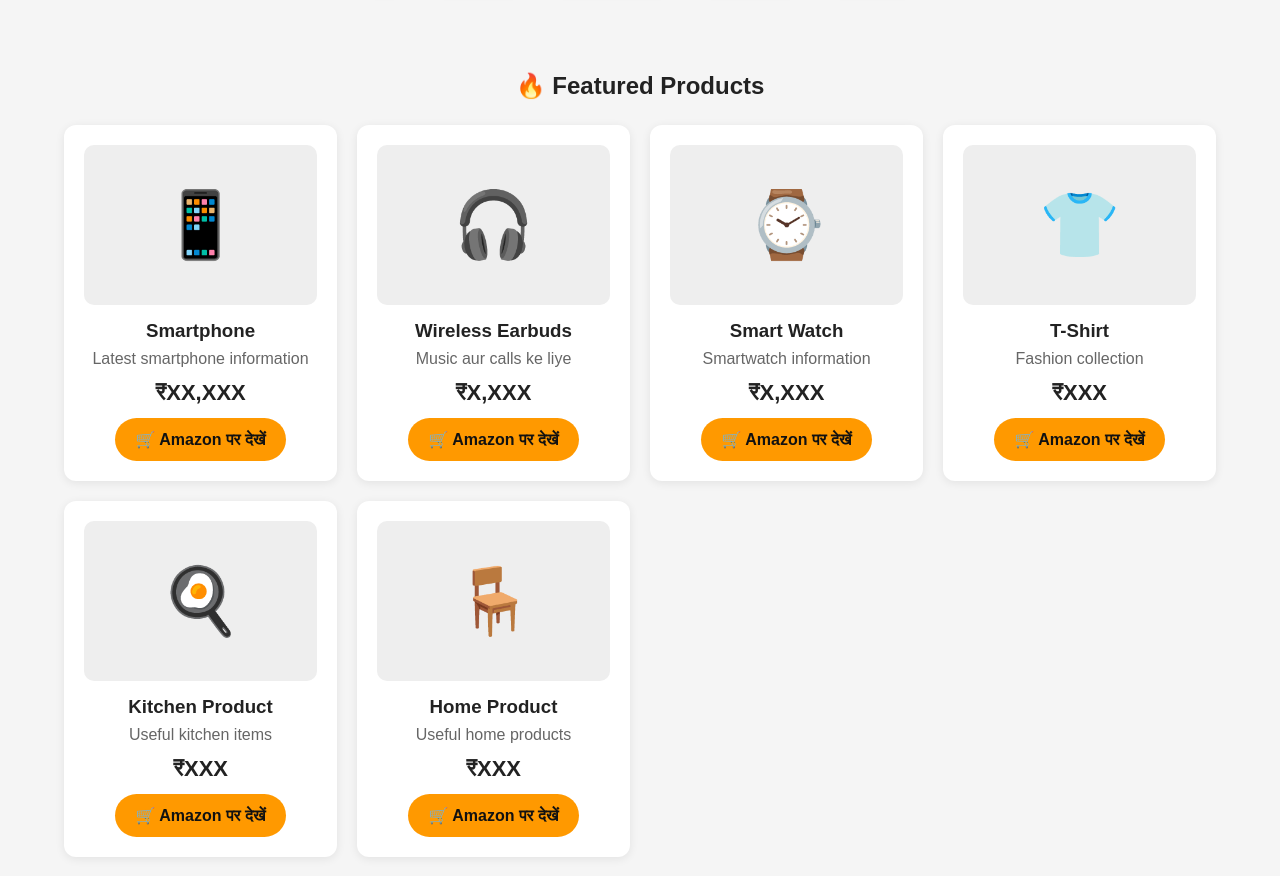
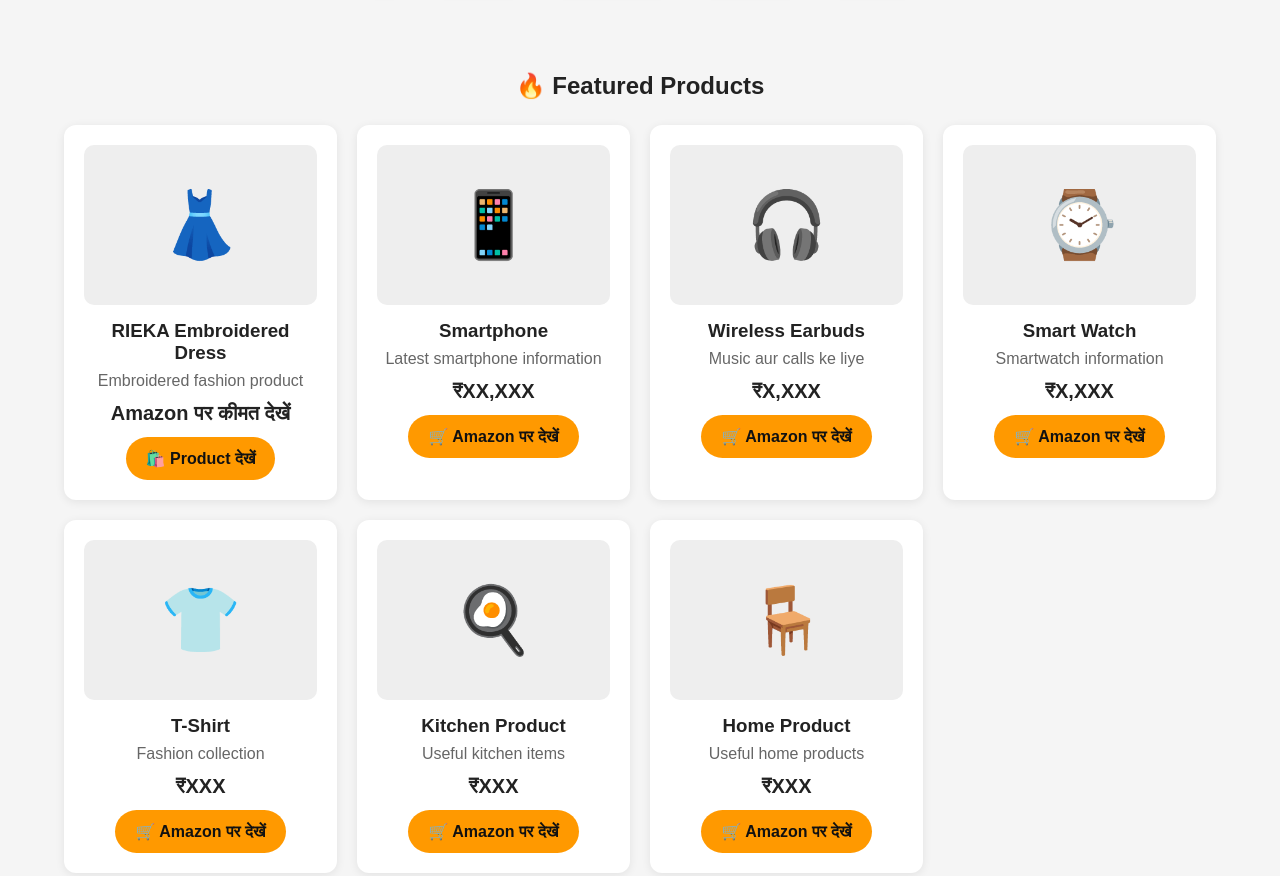
Before and after one commit to nilpal559-ux/zappoza, a plain HTML site: page index.html in a window 1280 px wide. Shown: the part 500-1376 px from the top of the page. Drawn offline with Linux system fonts and the light colour scheme.

Commit message:
Update index.html

````diff
--- a/index.html
+++ b/index.html
@@ -1,13 +1,17 @@
 ```html
 <!DOCTYPE html>
 <html lang="hi">
+
 <head>
     <meta charset="UTF-8">
-    <meta name="viewport" content="width=device-width, initial-scale=1.0">
+
+    <meta name="viewport"
+          content="width=device-width, initial-scale=1.0">
 
     <title>Zappoza - Smart Shopping</title>
 
     <style>
+
         * {
             margin: 0;
             padding: 0;
@@ -21,13 +25,16 @@
         }
 
         /* HEADER */
+
         header {
             background: #111;
             color: white;
             padding: 18px 5%;
+
             display: flex;
             justify-content: space-between;
             align-items: center;
+
             flex-wrap: wrap;
             gap: 15px;
         }
@@ -51,11 +58,15 @@
             color: #ff9900;
         }
 
+
         /* HERO */
+
         .hero {
             text-align: center;
             padding: 55px 20px;
-            background: linear-gradient(135deg, #fff1d6, #ffffff);
+
+            background:
+                linear-gradient(135deg, #fff1d6, #ffffff);
         }
 
         .hero h1 {
@@ -75,14 +86,21 @@
         .search {
             width: 90%;
             max-width: 650px;
+
             padding: 15px 20px;
+
             border: 1px solid #ccc;
+
             border-radius: 30px;
+
             font-size: 16px;
+
             outline: none;
         }
 
+
         /* SECTION */
+
         .section {
             padding: 40px 5%;
         }
@@ -92,52 +110,80 @@
             margin-bottom: 25px;
         }
 
+
         /* CATEGORIES */
+
         .categories {
             display: flex;
+
             flex-wrap: wrap;
+
             justify-content: center;
+
             gap: 12px;
         }
 
         .category-btn {
             border: none;
+
             background: white;
+
             padding: 13px 20px;
+
             border-radius: 25px;
+
             cursor: pointer;
+
             font-size: 15px;
-            box-shadow: 0 2px 8px rgba(0,0,0,0.08);
+
+            box-shadow:
+                0 2px 8px rgba(0,0,0,0.08);
         }
 
         .category-btn:hover {
             background: #ff9900;
         }
 
+
         /* PRODUCTS */
+
         .products {
             display: grid;
+
             grid-template-columns:
                 repeat(auto-fit, minmax(220px, 1fr));
+
             gap: 20px;
         }
 
         .product {
             background: white;
+
             padding: 20px;
+
             border-radius: 12px;
+
             text-align: center;
-            box-shadow: 0 2px 10px rgba(0,0,0,0.08);
+
+            box-shadow:
+                0 2px 10px rgba(0,0,0,0.08);
         }
 
         .product-image {
             height: 160px;
+
             background: #eee;
+
             border-radius: 10px;
+
             display: flex;
+
             justify-content: center;
+
             align-items: center;
+
             font-size: 65px;
+
             margin-bottom: 15px;
         }
 
@@ -151,19 +197,29 @@
         }
 
         .price {
-            font-size: 22px;
+            font-size: 20px;
+
             font-weight: bold;
+
             margin: 12px 0;
         }
 
+
         /* BUTTON */
+
         .btn {
             display: inline-block;
+
             background: #ff9900;
+
             color: #111;
+
             padding: 12px 20px;
+
             border-radius: 25px;
+
             text-decoration: none;
+
             font-weight: bold;
         }
 
@@ -171,29 +227,43 @@
             background: #ffb52e;
         }
 
+
         /* NO RESULT */
+
         .no-result {
             display: none;
+
             text-align: center;
+
             font-size: 18px;
+
             padding: 30px;
         }
 
+
         /* FOOTER */
+
         footer {
             background: #111;
+
             color: white;
+
             text-align: center;
+
             padding: 30px;
+
             margin-top: 30px;
         }
 
         footer p {
             margin-top: 8px;
+
             color: #ccc;
         }
 
+
         /* MOBILE */
+
         @media (max-width: 600px) {
 
             .hero h1 {
@@ -202,19 +272,26 @@
 
             nav {
                 width: 100%;
+
                 text-align: center;
             }
 
             .product-image {
                 height: 140px;
             }
+
         }
+
     </style>
+
 </head>
+
 
 <body>
 
+
 <!-- HEADER -->
+
 <header>
 
     <div class="logo">
@@ -222,16 +299,30 @@
     </div>
 
     <nav>
-        <a href="#">Home</a>
-        <a href="#categories">Categories</a>
-        <a href="#products">Products</a>
-        <a href="#contact">Contact</a>
+
+        <a href="#">
+            Home
+        </a>
+
+        <a href="#categories">
+            Categories
+        </a>
+
+        <a href="#products">
+            Products
+        </a>
+
+        <a href="#contact">
+            Contact
+        </a>
+
     </nav>
 
 </header>
 
 
-<!-- HERO + SEARCH -->
+<!-- HERO -->
+
 <section class="hero">
 
     <h1>
@@ -253,40 +344,59 @@
 
 
 <!-- CATEGORIES -->
-<section class="section" id="categories">
 
-    <h2>🛍️ Categories</h2>
+<section
+    class="section"
+    id="categories">
+
+    <h2>
+        🛍️ Categories
+    </h2>
 
     <div class="categories">
 
         <button
             class="category-btn"
             onclick="filterCategory('all')">
+
             All
+
         </button>
+
 
         <button
             class="category-btn"
             onclick="filterCategory('mobile')">
+
             📱 Mobile
+
         </button>
+
 
         <button
             class="category-btn"
             onclick="filterCategory('electronics')">
+
             💻 Electronics
+
         </button>
+
 
         <button
             class="category-btn"
             onclick="filterCategory('fashion')">
+
             👕 Fashion
+
         </button>
+
 
         <button
             class="category-btn"
             onclick="filterCategory('home')">
+
             🏠 Home
+
         </button>
 
     </div>
@@ -295,190 +405,340 @@
 
 
 <!-- PRODUCTS -->
-<section class="section" id="products">
 
-    <h2>🔥 Featured Products</h2>
+<section
+    class="section"
+    id="products">
 
-    <div class="products" id="productList">
+    <h2>
+        🔥 Featured Products
+    </h2>
 
 
-        <!-- PRODUCT 1 -->
-        <div class="product" data-category="mobile">
+    <div
+        class="products"
+        id="productList">
+
+
+        <!-- RIEKA PRODUCT -->
+
+        <div
+            class="product"
+            data-category="fashion">
 
             <div class="product-image">
-                📱
+
+                👗
+
             </div>
 
-            <h3>Smartphone</h3>
+
+            <h3>
+                RIEKA Embroidered Dress
+            </h3>
+
 
             <p>
-                Latest smartphone information
+                Embroidered fashion product
             </p>
 
+
             <div class="price">
-                ₹XX,XXX
+
+                Amazon पर कीमत देखें
+
             </div>
 
+
             <a
-                href="#"
+                href="product.html"
                 class="btn">
-                🛒 Amazon पर देखें
+
+                🛍️ Product देखें
+
             </a>
 
         </div>
 
 
         <!-- PRODUCT 2 -->
-        <div class="product" data-category="electronics">
+
+        <div
+            class="product"
+            data-category="mobile">
 
             <div class="product-image">
-                🎧
+
+                📱
+
             </div>
 
-            <h3>Wireless Earbuds</h3>
+
+            <h3>
+                Smartphone
+            </h3>
+
 
             <p>
-                Music aur calls ke liye
+                Latest smartphone information
             </p>
 
+
             <div class="price">
-                ₹X,XXX
+
+                ₹XX,XXX
+
             </div>
+
 
             <a
                 href="#"
                 class="btn">
+
                 🛒 Amazon पर देखें
+
             </a>
 
         </div>
 
 
         <!-- PRODUCT 3 -->
-        <div class="product" data-category="electronics">
+
+        <div
+            class="product"
+            data-category="electronics">
 
             <div class="product-image">
-                ⌚
+
+                🎧
+
             </div>
 
-            <h3>Smart Watch</h3>
+
+            <h3>
+                Wireless Earbuds
+            </h3>
+
 
             <p>
-                Smartwatch information
+                Music aur calls ke liye
             </p>
 
+
             <div class="price">
+
                 ₹X,XXX
+
             </div>
+
 
             <a
                 href="#"
                 class="btn">
+
                 🛒 Amazon पर देखें
+
             </a>
 
         </div>
 
 
         <!-- PRODUCT 4 -->
-        <div class="product" data-category="fashion">
+
+        <div
+            class="product"
+            data-category="electronics">
 
             <div class="product-image">
-                👕
+
+                ⌚
+
             </div>
 
-            <h3>T-Shirt</h3>
+
+            <h3>
+                Smart Watch
+            </h3>
+
 
             <p>
-                Fashion collection
+                Smartwatch information
             </p>
 
+
             <div class="price">
-                ₹XXX
+
+                ₹X,XXX
+
             </div>
+
 
             <a
                 href="#"
                 class="btn">
+
                 🛒 Amazon पर देखें
+
             </a>
 
         </div>
 
 
         <!-- PRODUCT 5 -->
-        <div class="product" data-category="home">
+
+        <div
+            class="product"
+            data-category="fashion">
 
             <div class="product-image">
-                🍳
+
+                👕
+
             </div>
 
-            <h3>Kitchen Product</h3>
+
+            <h3>
+                T-Shirt
+            </h3>
+
 
             <p>
-                Useful kitchen items
+                Fashion collection
             </p>
 
+
             <div class="price">
+
                 ₹XXX
+
             </div>
+
 
             <a
                 href="#"
                 class="btn">
+
                 🛒 Amazon पर देखें
+
             </a>
 
         </div>
 
 
         <!-- PRODUCT 6 -->
-        <div class="product" data-category="home">
+
+        <div
+            class="product"
+            data-category="home">
 
             <div class="product-image">
-                🪑
+
+                🍳
+
             </div>
 
-            <h3>Home Product</h3>
+
+            <h3>
+                Kitchen Product
+            </h3>
+
+
+            <p>
+                Useful kitchen items
+            </p>
+
+
+            <div class="price">
+
+                ₹XXX
+
+            </div>
+
+
+            <a
+                href="#"
+                class="btn">
+
+                🛒 Amazon पर देखें
+
+            </a>
+
+        </div>
+
+
+        <!-- PRODUCT 7 -->
+
+        <div
+            class="product"
+            data-category="home">
+
+            <div class="product-image">
+
+                🪑
+
+            </div>
+
+
+            <h3>
+                Home Product
+            </h3>
+
 
             <p>
                 Useful home products
             </p>
 
+
             <div class="price">
+
                 ₹XXX
+
             </div>
+
 
             <a
                 href="#"
                 class="btn">
+
                 🛒 Amazon पर देखें
+
             </a>
 
         </div>
 
+
     </div>
 
 
-    <div id="noResult" class="no-result">
+    <div
+        id="noResult"
+        class="no-result">
+
         😕 कोई product नहीं मिला।
+
     </div>
 
 </section>
 
 
 <!-- FOOTER -->
+
 <footer id="contact">
 
-    <h3>Zappoza</h3>
+    <h3>
+        Zappoza
+    </h3>
+
 
     <p>
         Useful products aur shopping information.
     </p>
 
+
     <p>
         Affiliate links may be used on this website.
     </p>
+
 
     <p>
         © 2026 Zappoza
@@ -488,13 +748,16 @@
 
 
 <!-- SEARCH + CATEGORY JAVASCRIPT -->
+
 <script>
 
 const searchBox =
     document.getElementById("searchBox");
 
+
 const products =
     document.querySelectorAll(".product");
+
 
 const noResult =
     document.getElementById("noResult");
@@ -502,35 +765,51 @@ const noResult =
 
 /* SEARCH */
 
-searchBox.addEventListener("input", function() {
+searchBox.addEventListener(
+    "input",
+    function() {
 
         const searchText =
             this.value.toLowerCase();
 
+
         let found = 0;
 
-    products.forEach(function(product) {
+
+        products.forEach(
+            function(product) {
 
                 const productText =
                     product.innerText.toLowerCase();
 
-        if (productText.includes(searchText)) {
 
-            product.style.display = "block";
+                if (
+                    productText.includes(searchText)
+                ) {
+
+                    product.style.display =
+                        "block";
+
                     found++;
 
                 } else {
 
-            product.style.display = "none";
+                    product.style.display =
+                        "none";
 
                 }
 
-    });
+            }
+        );
+
 
         noResult.style.display =
-        found === 0 ? "block" : "none";
+            found === 0
+                ? "block"
+                : "none";
 
-});
+    }
+);
 
 
 /* CATEGORY FILTER */
@@ -539,31 +818,42 @@ function filterCategory(category) {
 
     let found = 0;
 
-    products.forEach(function(product) {
+
+    products.forEach(
+        function(product) {
 
             if (
                 category === "all" ||
                 product.dataset.category === category
             ) {
 
-            product.style.display = "block";
+                product.style.display =
+                    "block";
+
                 found++;
 
             } else {
 
-            product.style.display = "none";
+                product.style.display =
+                    "none";
 
             }
 
-    });
+        }
+    );
+
 
     noResult.style.display =
-        found === 0 ? "block" : "none";
+        found === 0
+            ? "block"
+            : "none";
 
 }
 
 </script>
 
+
 </body>
+
 </html>
 ```
````
Lines whose indentation alone changed are shown as unchanged.
